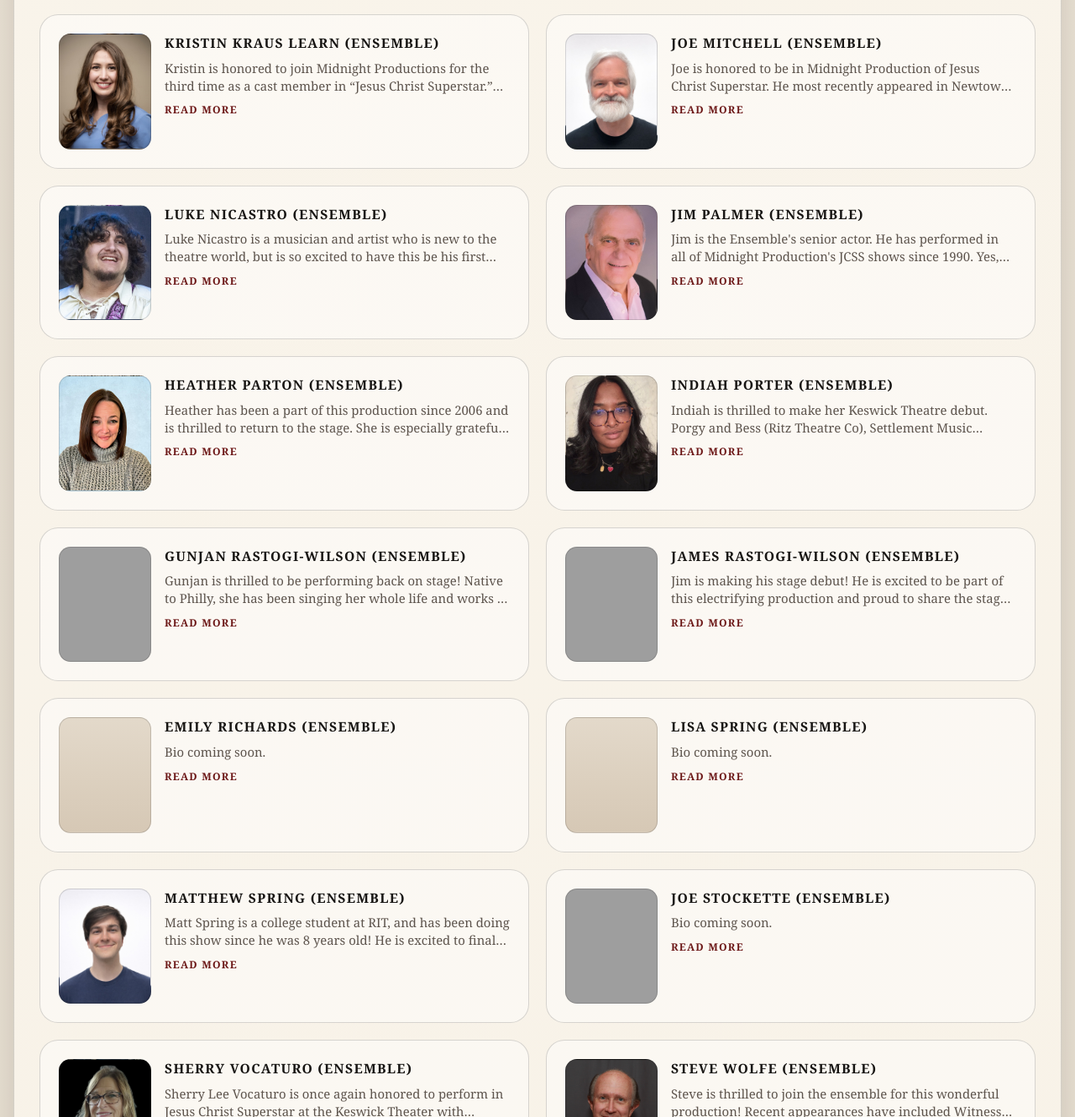
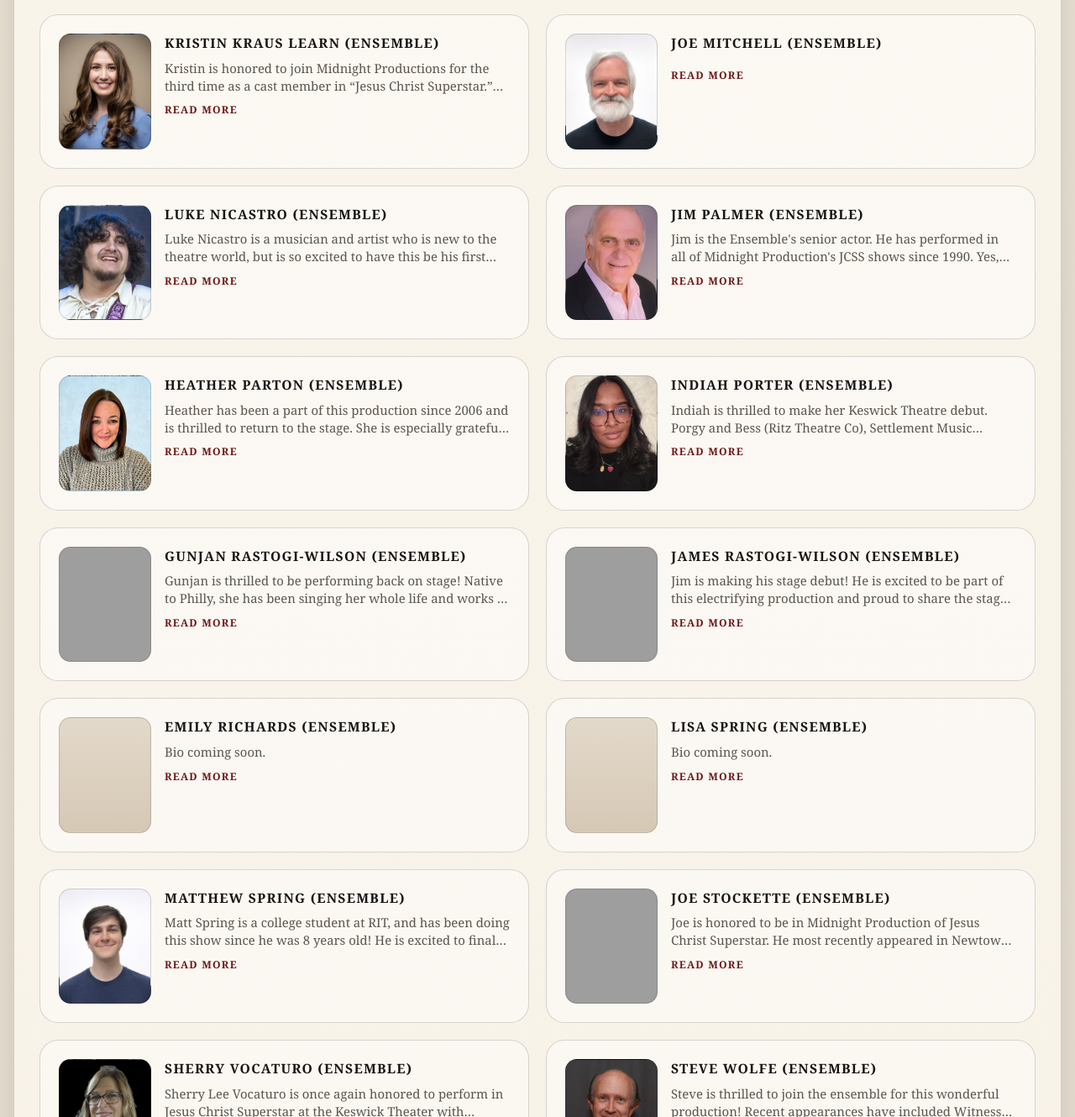
Before and after one commit to jsh2374-gif/JCS, a plain HTML site: page index.html in a window 1280 px wide. Shown: the part 8026-9356 px from the top of the page at 84% size. Drawn offline with Linux system fonts and the light colour scheme; grey boxes are pictures that could not be loaded.

Commit message:
Update bios for Joe Mitchell and Joe Stockette

```diff
--- a/index.html
+++ b/index.html
@@ -1420,7 +1420,7 @@ supporting him..</p>
 <div class="bio-headshot" style="background-image:url('images/Joe Mitchell.jpg')"></div>
 <div class="bio-text">
 <h3>Joe Mitchell (Ensemble)</h3>
-<p>Joe is honored to be in Midnight Production of Jesus Christ Superstar. He most recently appeared in Newtown Arts Company’s (NAC) production of She Loves Me and was a Co-Producer of the NAC’s production of Blithe Spirit. He has also performed in Bucks County Gilbert and Sullivan Society productions of Ruddigore and The Mikado.</p>
+<p></p>
 <div class="read-more" onclick="toggleBio(this)">Read More</div>
 </div>
 </div>
@@ -1500,7 +1500,7 @@ supporting him..</p>
 <div class="bio-headshot" style="background-image:url('images/Joseph Stockette.jpeg')"></div>
 <div class="bio-text">
 <h3>Joe Stockette (Ensemble)</h3>
-<p>Bio coming soon.</p>
+<p>Joe is honored to be in Midnight Production of Jesus Christ Superstar. He most recently appeared in Newtown Arts Company’s (NAC) production of She Loves Me and was a Co-Producer of the NAC’s production of Blithe Spirit. He has also performed in Bucks County Gilbert and Sullivan Society productions of Ruddigore and The Mikado.</p>
 <div class="read-more" onclick="toggleBio(this)">Read More</div>
 </div>
 </div>
```
